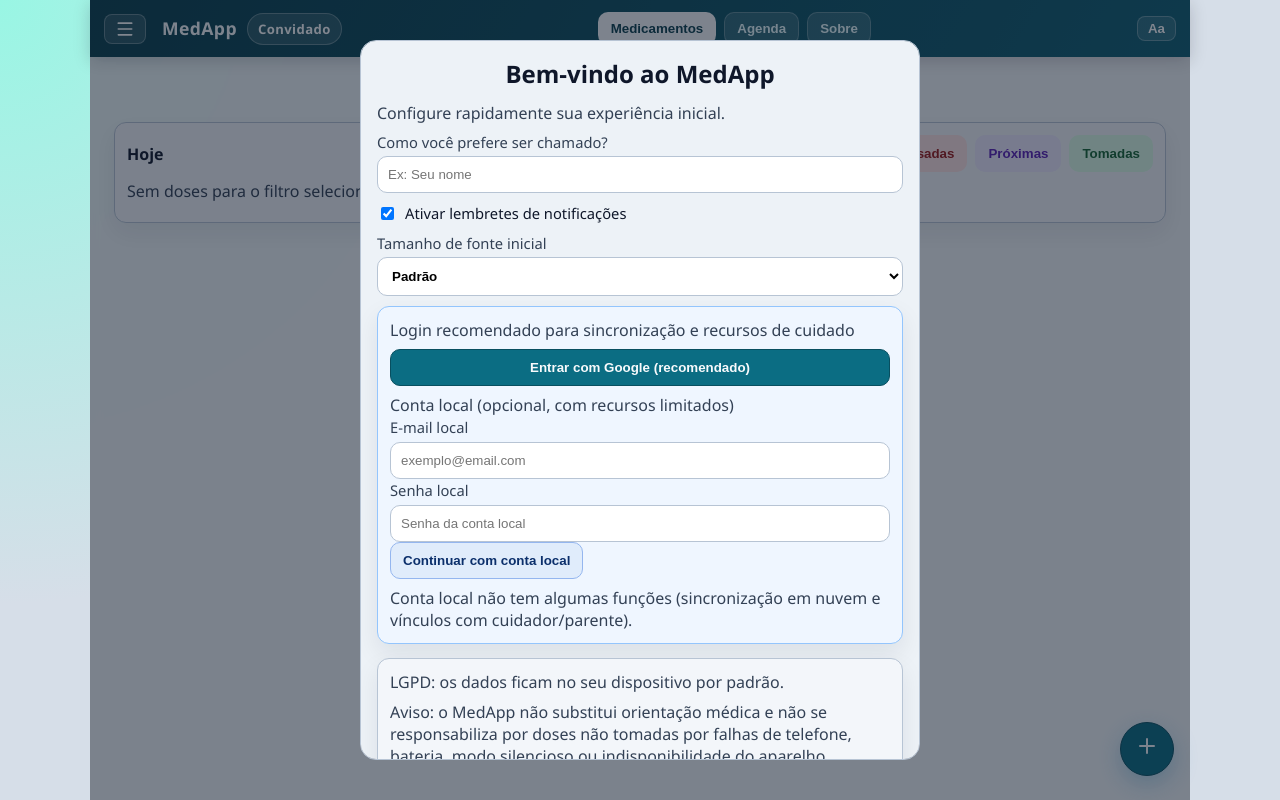
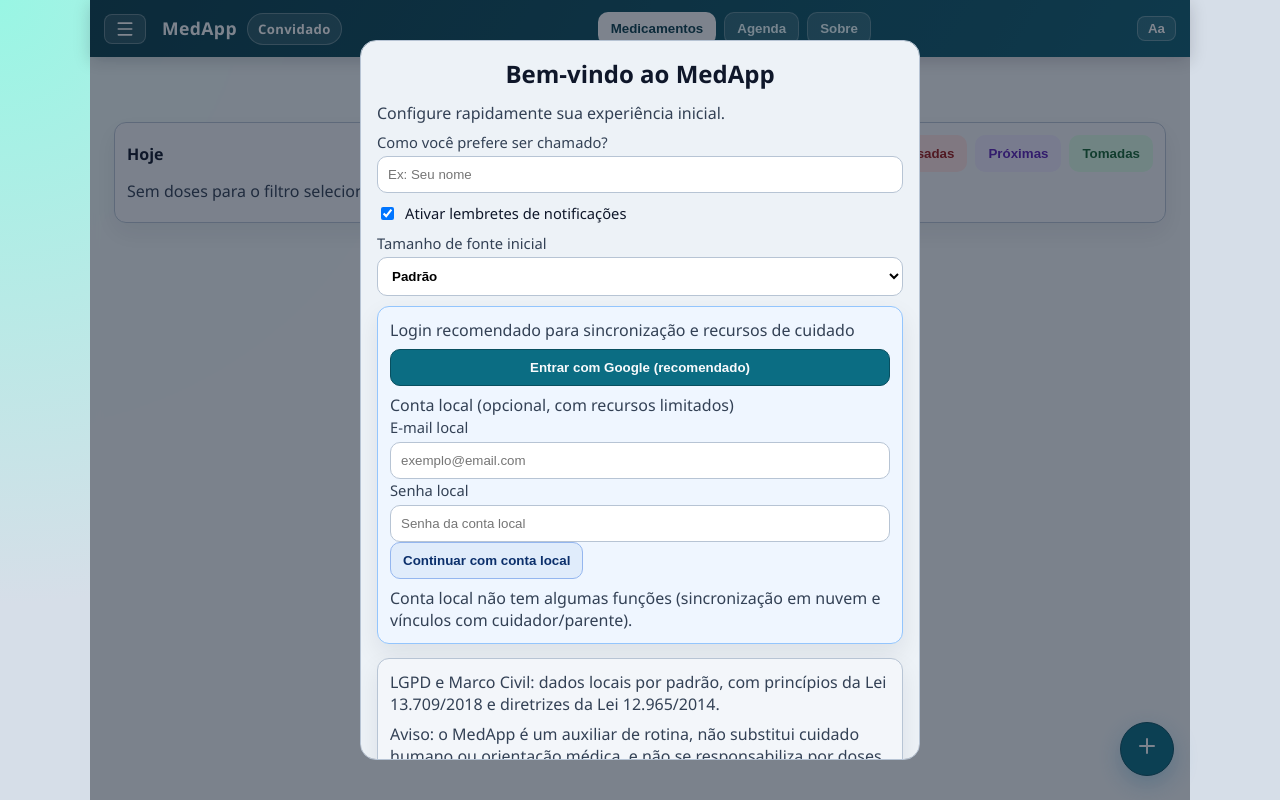
Before and after one commit to Garcez7R/medapp, a React (Vite) app: page / in a window 1280 px wide. Built offline with nearby package versions, Linux system fonts and the light colour scheme.

Commit message:
docs: reforcar LGPD/Marco Civil e aviso de responsabilidade

```diff
--- a/src/App.tsx
+++ b/src/App.tsx
@@ -571,11 +571,13 @@
 
               <div className="card" style={{ marginTop: 4 }}>
                 <p className="card-sub" style={{ margin: 0 }}>
-                  LGPD: os dados ficam no seu dispositivo por padrão.
+                  LGPD e Marco Civil: dados locais por padrão, com princípios da Lei 13.709/2018 e diretrizes da Lei
+                  12.965/2014.
                 </p>
                 <p className="card-sub" style={{ marginTop: 8, marginBottom: 0 }}>
-                  Aviso: o MedApp não substitui orientação médica e não se responsabiliza por doses não tomadas por
-                  falhas de telefone, bateria, modo silencioso ou indisponibilidade do aparelho.
+                  Aviso: o MedApp é um auxiliar de rotina, não substitui cuidado humano ou orientação médica, e não se
+                  responsabiliza por doses não tomadas por falhas do app, telefone, bateria, conectividade, modo
+                  silencioso ou indisponibilidade do aparelho.
                 </p>
                 <label className="checkbox-row" style={{ marginTop: 10 }}>
                   <input
--- a/src/pages/AboutPage.tsx
+++ b/src/pages/AboutPage.tsx
@@ -111,7 +111,7 @@
     }
 
     const consentInstall = window.confirm(
-      'Antes de instalar: o MedApp segue boas práticas de LGPD para dados locais no dispositivo, mas não substitui orientação médica. O app não se responsabiliza por doses não tomadas por falhas de telefone, bateria, modo silencioso, falta de internet ou indisponibilidade do aparelho. Deseja continuar?'
+      'Antes de instalar: o MedApp é um app auxiliar de rotina, não substitui cuidado humano nem orientação médica. O tratamento de dados segue princípios da LGPD (Lei 13.709/2018) e diretrizes do Marco Civil da Internet (Lei 12.965/2014). O app não se responsabiliza por doses não tomadas por falhas de telefone, bateria, conectividade, modo silencioso, bloqueios do sistema ou indisponibilidade do aparelho. Deseja continuar?'
     );
     if (!consentInstall) {
       setStatus('Instalação cancelada. Revise os termos legais na seção LGPD e conformidade.');
@@ -164,12 +164,14 @@
         <h3 className="card-title">LGPD e conformidade</h3>
         <ul className="card-sub">
           <li>Os dados são armazenados localmente no seu dispositivo por padrão.</li>
+          <li>Tratamento de dados baseado em princípios da LGPD (Lei 13.709/2018).</li>
+          <li>Uso do serviço alinhado às diretrizes do Marco Civil da Internet (Lei 12.965/2014).</li>
           <li>Você pode exportar, importar ou apagar os dados em Privacidade e Segurança.</li>
           <li>As informações são usadas para operação do app (agenda, lembretes e histórico).</li>
           <li>Você pode solicitar revogação de consentimento desativando recursos opcionais.</li>
-          <li>O app não substitui orientação médica profissional.</li>
+          <li>O MedApp é um auxiliar de rotina e não substitui cuidado humano ou orientação médica profissional.</li>
           <li>
-            O MedApp não se responsabiliza por doses não tomadas por falhas de telefone, bateria,
+            O MedApp não se responsabiliza por doses não tomadas por falhas do app, telefone, bateria, conectividade,
             aparelho em silencioso, bloqueios do sistema operacional ou indisponibilidade de rede/dispositivo.
           </li>
         </ul>
```
Also changed, not shown: 1 other file (tests, documents, lock files or other folders).
